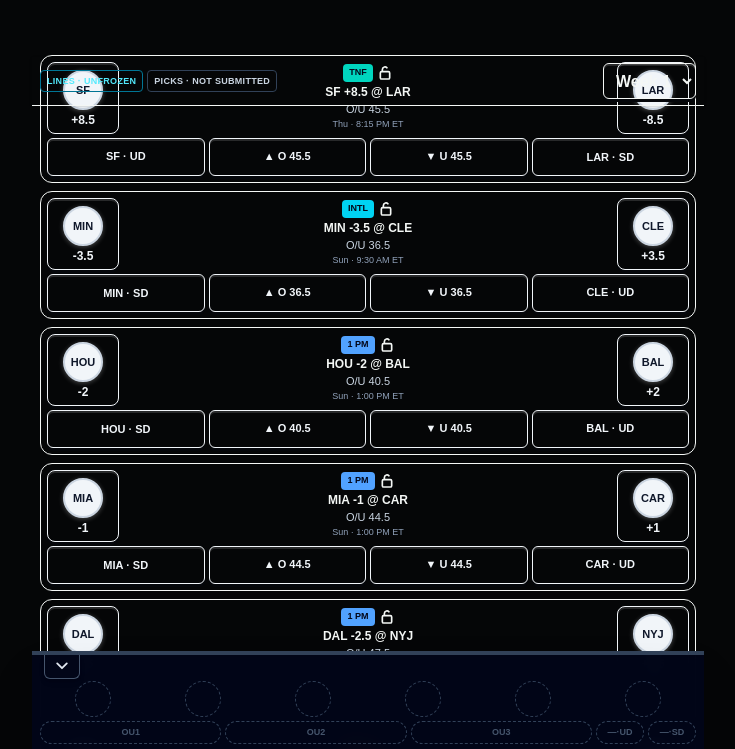
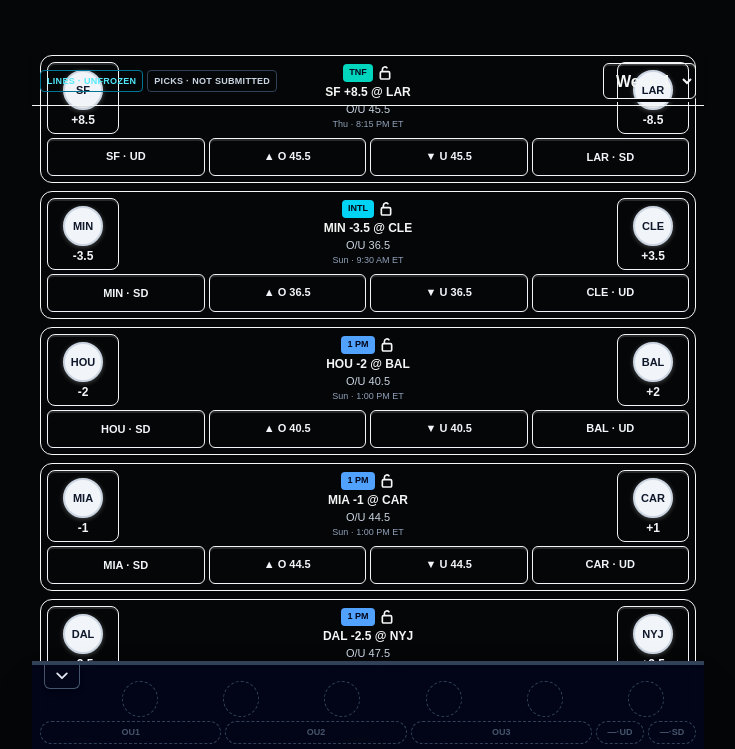
Before and after one commit to ghreichert96/nfl-pool, a Next.js app: page /prototype/picks in a window 1280 px wide. Shown: the top 749 px of the page, without its empty margins (272-1007 px from the left). Built offline with nearby package versions, Linux system fonts and the light colour scheme.

Commit message:
Refine ATS preview spacing

```diff
--- a/src/features/picks/picks-experience.tsx
+++ b/src/features/picks/picks-experience.tsx
@@ -879,9 +879,10 @@ function Preview({
             </svg>
           </button>
           <div
-            className="grid grid-cols-6 items-center gap-1 pt-5"
+            className="grid grid-cols-[48px_repeat(6,minmax(0,1fr))] items-center gap-0.5 pt-2.5"
             aria-label="Main picks"
           >
+            <span aria-hidden="true" />
             {Array.from({ length: 6 }, (_, index) => {
               const pick = picks.ats[index];
               const removedGameId = savedPicks?.ats[index]?.gameId;
```
